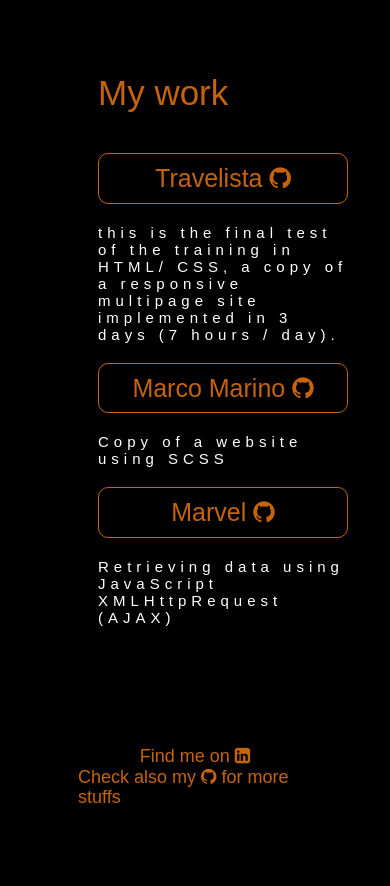
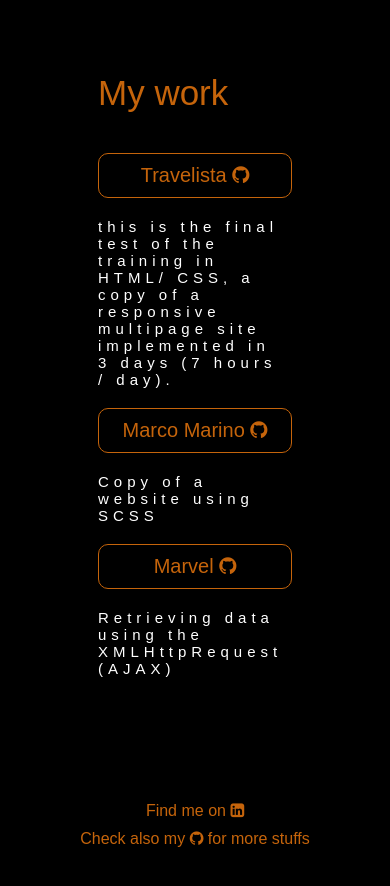
Before and after one commit to danTimmermans/portfolio, a plain HTML site: page dev/index.html in a window 390 px wide. Shown: the part 2360-3246 px from the top of the page. Drawn offline with Linux system fonts and the light colour scheme; files that its build step writes are made by us from their sources; files whose address does not match are found by name; a web font is replaced by a local one.

Commit message:
new commit

```diff
--- a/dev/css/layout/_footer.scss
+++ b/dev/css/layout/_footer.scss
@@ -39,7 +39,8 @@
             font-size: 18px;
         }
         @include mobile_2{
-            padding: 0px;
+            font-size: 16px;
+            padding: 5px 0px;
         }
     }
 }
--- a/dev/css/pages/_homepage.scss
+++ b/dev/css/pages/_homepage.scss
@@ -31,6 +31,7 @@
     }
     @include tablet{
         display: flex;
+        flex-direction: column;
     }
 }
 
@@ -51,6 +52,9 @@
             font-size: 30px;
             @include lowres{
                 font-size: 25px;
+            }
+            @include mobile_2{
+                font-size: 20px;
             }
             &::after{
                 display: block;
--- a/dev/index.html
+++ b/dev/index.html
@@ -80,7 +80,7 @@
                         <div class="links_box">
                             <div class="check_btn  marvel"><a href="https://dantimmermans.github.io/marvel_api/">Marvel <i class="fa fa-github" aria-hidden="true"></i></a></div>
                             <p>
-                                Retrieving data using JavaScript XMLHttpRequest (AJAX)</p>
+                                Retrieving data using the XMLHttpRequest (AJAX)</p>
                         </div>
                     </div>
                 </div>
```
Also changed, not shown: prod/index.html (+1 -1 lines), prod/css/styles.min.css, 1 other file.
